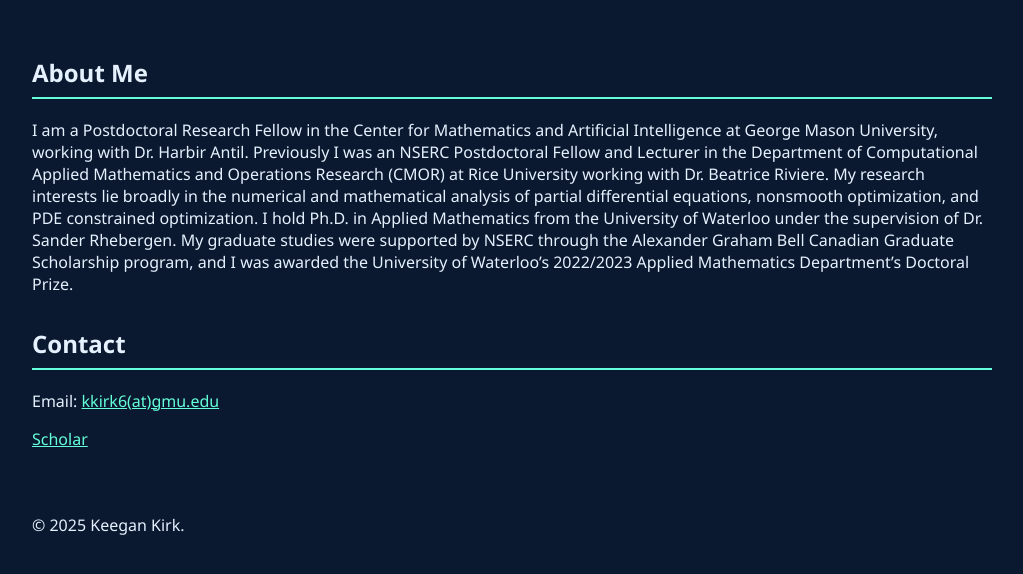
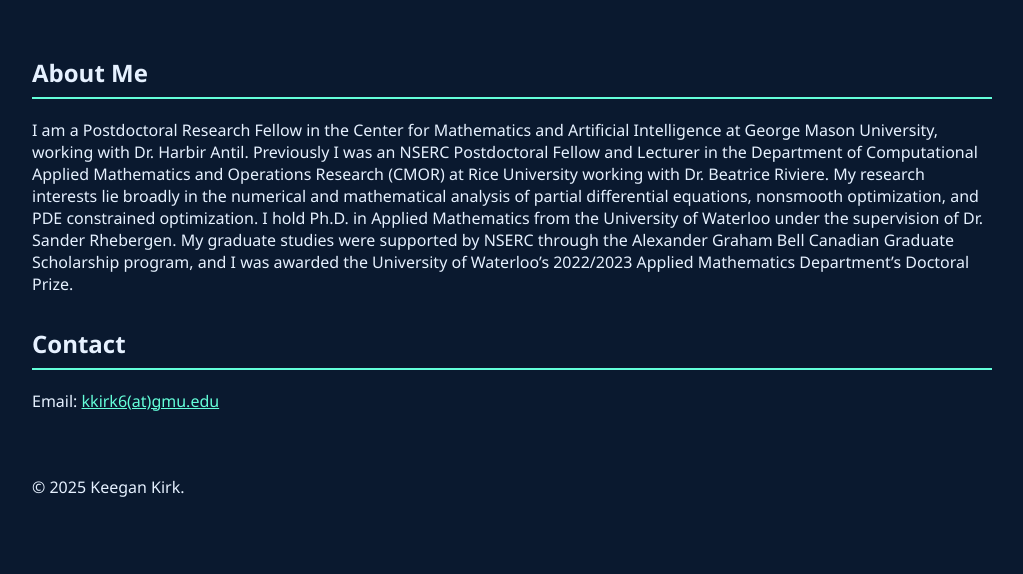
Before and after one commit to kla-kirk/site, a plain HTML site: page index.html in a window 1280 px wide. Shown: the part 190-764 px from the top of the page, without its empty margins (128-1151 px from the left). Drawn offline with Linux system fonts and the light colour scheme.

Commit message:
Update index.html

```diff
--- a/index.html
+++ b/index.html
@@ -116,7 +116,6 @@
   <section id="contact">
     <h2>Contact</h2>
     <p>Email: <a href="mailto:kkirk6@gmu.edu">kkirk6(at)gmu.edu</a></p>
-    <p><a href="https://scholar.google.com/citations?user=PSU33H4AAAAJ">Scholar</a></p>
   </section>
 </main>
 <footer class="container">© 2025 Keegan Kirk.</footer>
```
